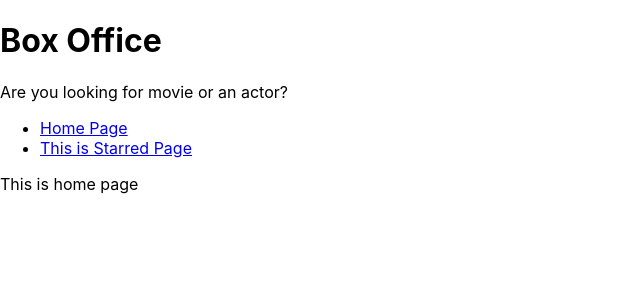
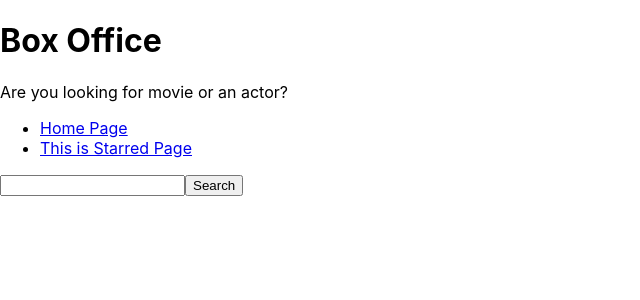
Before and after one commit to AshRaj07/box-office, a React (Create React App) app: page / in a window 1280 px wide. Shown: the top 300 px of the page, without its empty margins (0-640 px from the left). Built offline with nearby package versions, Linux system fonts and the light colour scheme.

Commit message:
created input and fetch result from api

```diff
--- a/src/pages/Home.js
+++ b/src/pages/Home.js
@@ -1,9 +1,30 @@
-import React from 'react'
+import React,{useState} from 'react'
 import MainPageLayout from '../components/MainPageLayout'
 
 const Home = () => {
+  const [input, setinput] = useState('');
+  const onChangeInput = (event) => {
+    setinput(event.target.value);
+  }
+  const onClickSearch = async () => {
+    try {
+      const res = await fetch(`https://api.tvmaze.com/singlesearch/shows?q=${input}`);
+      const val = await res.json();
+      console.log(val);
+    } catch (error) {
+      console.log(error);
+    }
+  }
+  const keySearch = (key) => {
+    if(key.keyCode===13){
+      onClickSearch();
+    }
+  }
   return (
-    <MainPageLayout>This is home page</MainPageLayout>
+    <MainPageLayout>
+      <input type={"text"} onChange={onChangeInput} onKeyDown={keySearch} value={input} />
+      <button type={"button"} onClick={onClickSearch}>Search</button>
+    </MainPageLayout>
   )
 }
 
```
